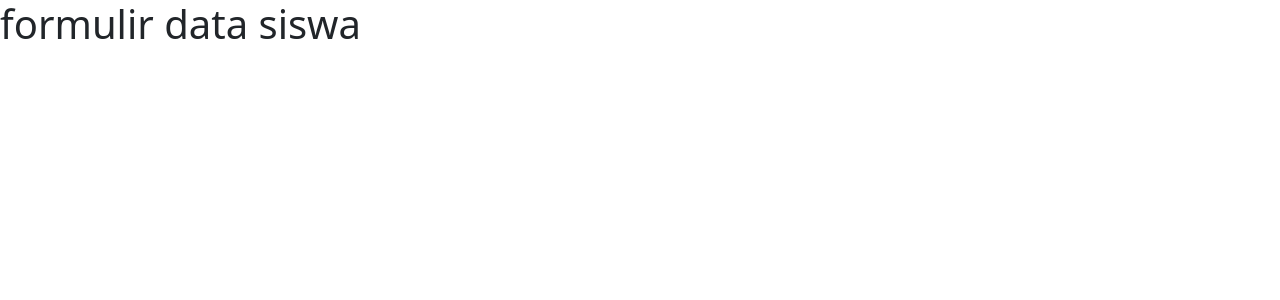
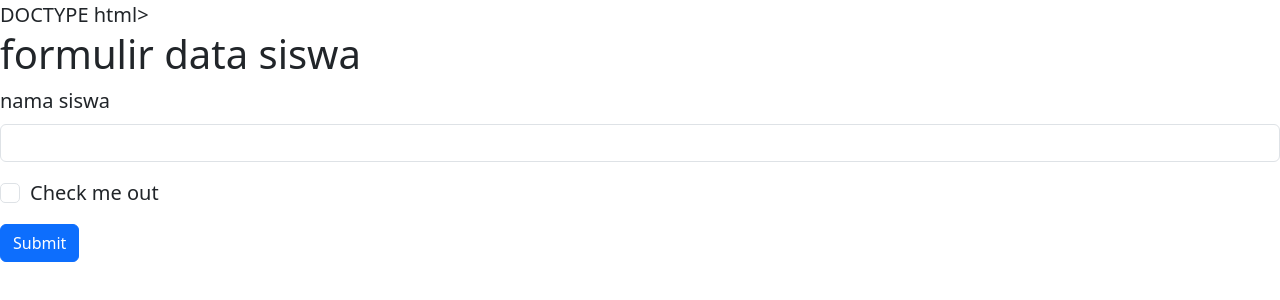
Before and after one commit to MUHAMADRAMDANI24/latihanform, a plain HTML site: page index.html in a window 1280 px wide. Drawn offline with nearby package versions, Linux system fonts and the light colour scheme.

Commit message:
menambah formulir data siswa

```diff
--- a/index.html
+++ b/index.html
@@ -1,23 +1,37 @@
-<!DOCTYPE html>
+DOCTYPE html>
 <html lang="en">
+
 <head>
   <meta charset="UTF-8">
   <meta http-equiv="X-UA-Compatible" content="IE=Edge">
   <meta name="viewport" content="width=device-width, initial-scale=1">
 
-  <title>latihan membuat form</title>
+  <title>latihan di ajar membuat from</title>
 
   <!-- HTML -->
-<link href="https://cdn.jsdelivr.net/npm/bootstrap@5.3.3/dist/css/bootstrap.min.css" rel="stylesheet" integrity="sha384-QWTKZyjpPEjISv5WaRU9OFeRpok6YctnYmDr5pNlyT2bRjXh0JMhjY6hW+ALEwIH" crossorigin="anonymous">
-<script src="https://cdn.jsdelivr.net/npm/bootstrap@5.3.3/dist/js/bootstrap.bundle.min.js" integrity="sha384-YvpcrYf0tY3lHB60NNkmXc5s9fDVZLESaAA55NDzOxhy9GkcIdslK1eN7N6jIeHz" crossorigin="anonymous"></script>
-
+  <link href="https://cdn.jsdelivr.net/npm/bootstrap@5.3.3/dist/css/bootstrap.min.css" rel="stylesheet" integrity="sha384-QWTKZyjpPEjISv5WaRU9OFeRpok6YctnYmDr5pNlyT2bRjXh0JMhjY6hW+ALEwIH" crossorigin="anonymous">
+  <script src="https://cdn.jsdelivr.net/npm/bootstrap@5.3.3/dist/js/bootstrap.bundle.min.js" integrity="sha384-YvpcrYf0tY3lHB60NNkmXc5s9fDVZLESaAA55NDzOxhy9GkcIdslK1eN7N6jIeHz" crossorigin="anonymous"></script>
   <!-- Custom Styles -->
   <link rel="stylesheet" href="style.css">
 </head>
+<h1>formulir data siswa</h1>
 
-<body>
-  <h1>formulir data siswa</h1>
-  <!-- Project -->
-  <script src="main.js"></script>
+<form>
+  <div class="mb-3">
+    <label for="exampleInputEmail1" class="form-label">nama siswa</label>
+    <input type="email" class="form-control" id="exampleInputEmail1" aria-describedby="emailHelp">
+
+  </div>
+
+  </div>
+  <div class="mb-3 form-check">
+    <input type="checkbox" class="form-check-input" id="exampleCheck1">
+    <label class="form-check-label" for="exampleCheck1">Check me out</label>
+  </div>
+  <button type="submit" class="btn btn-primary">Submit</button>
+</form>
+<!-- Project -->
+<script src="main.js"></script>
 </body>
+
 </html>
```
